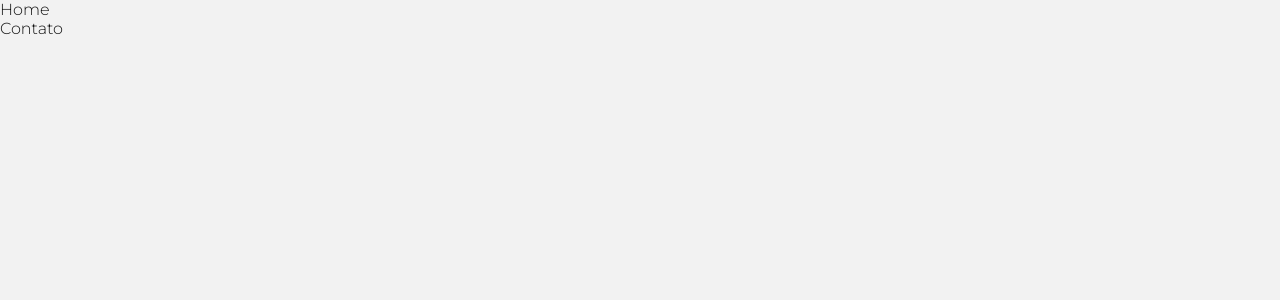
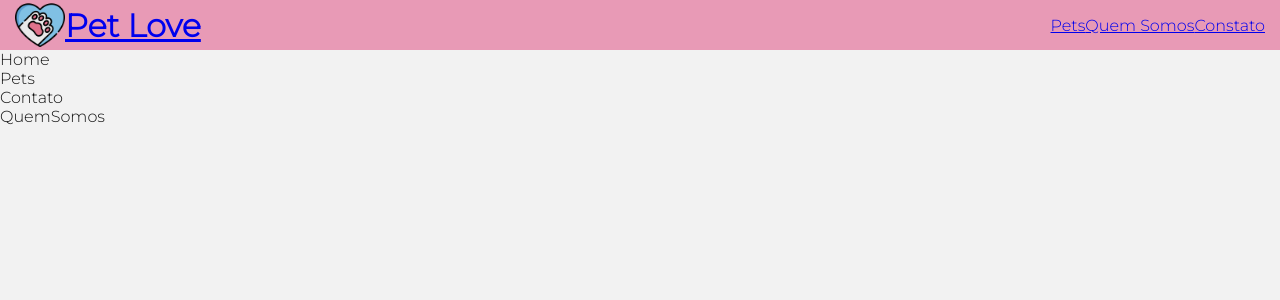
Before and after one commit to SamStarlling/PetLove, a React (Create React App) app: page /Pets in a window 1280 px wide. Shown: the top 300 px of the page. Built offline with nearby package versions, Linux system fonts and the light colour scheme.

Commit message:
Ajuste da logo do Header

```diff
--- a/src/App.jsx
+++ b/src/App.jsx
@@ -2,19 +2,26 @@ import React from 'react'; //rafce (cria o componente)
 import { ThemeProvider } from 'styled-components';
 import Contato from './Pages/Contato';
 import Home from './Pages/Home';
+import Pets from './Pages/Pets';
+import QuemSomos from './Pages/QuemSomos';
 import { GlobalStyles } from './Styles/GlobalStyles';
 import { light } from './Styles/Themes/light';
-// import Template from './Template';
+import * as S from './Styles/App.styles'
+import Header from './Components/Header';
+
 
 
 const App = () => {
   return (
     <ThemeProvider theme={light}>
       <GlobalStyles/>
-      <div>
+      <S.Container>
+        <Header></Header>
         <Home></Home>
+        <Pets></Pets>
         <Contato></Contato>
-      </div>
+        <QuemSomos></QuemSomos>
+      </S.Container>
     </ThemeProvider>
   )
 }
--- /dev/null
+++ b/src/Components/Header/Header.styles.js
@@ -0,0 +1,28 @@
+import styled from 'styled-components';
+
+export const Container = styled.div`
+  width: 100%;
+  height: 100%;
+
+  display: flex;
+  align-items: center;
+  justify-content: space-between;
+
+  padding: 0 15px;
+
+  background-color: ${props => props.theme.colors.info};
+`
+
+export const Logo = styled.div`
+  display: flex;
+  align-items: center;
+  justify-content: flex-end;
+
+  >img {
+    width: 50px;
+  }
+
+`
+export const Nav = styled.nav`
+
+`
--- /dev/null
+++ b/src/Components/Header/index.jsx
@@ -0,0 +1,28 @@
+import React from 'react'
+
+//Import todos os componentes do './style'
+import * as S from './Header.styles';
+
+import logo from '../../assets/paw.png';
+
+const Header = (props) => {
+  return (
+    <S.Container>
+      <S.Logo>
+        <img src={ logo } alt="" />
+        <a href="#">
+          <h1>Pet Love</h1>
+        </a>
+      </S.Logo>
+      <S.Nav>
+        <a href="#">
+          Pets
+        </a>
+        <a href="#">Quem Somos</a>
+        <a href="#">Constato</a>
+      </S.Nav>
+    </S.Container>
+  )
+}
+
+export default  Header
--- /dev/null
+++ b/src/Pages/Pets/Pets.styles.js
@@ -0,0 +1,6 @@
+import styled from 'styled-components';
+
+export const Container = styled.div`
+  width: 100%;
+  height: 100%;
+`
--- /dev/null
+++ b/src/Pages/Pets/index.jsx
@@ -0,0 +1,14 @@
+import React from 'react'
+
+//Import todos os componentes do './style'
+import * as S from './Pets.styles';
+
+const Pets = () => {
+  return (
+    <S.Container>
+      Pets
+    </S.Container>
+  )
+}
+
+export default  Pets
--- /dev/null
+++ b/src/Styles/App.styles.js
@@ -0,0 +1,6 @@
+import styled from "styled-components";
+
+export const Container = styled.div`
+  width: 100%;
+  height: 100%;
+`
```
Also changed, not shown: src/assets/paw.png (added).
